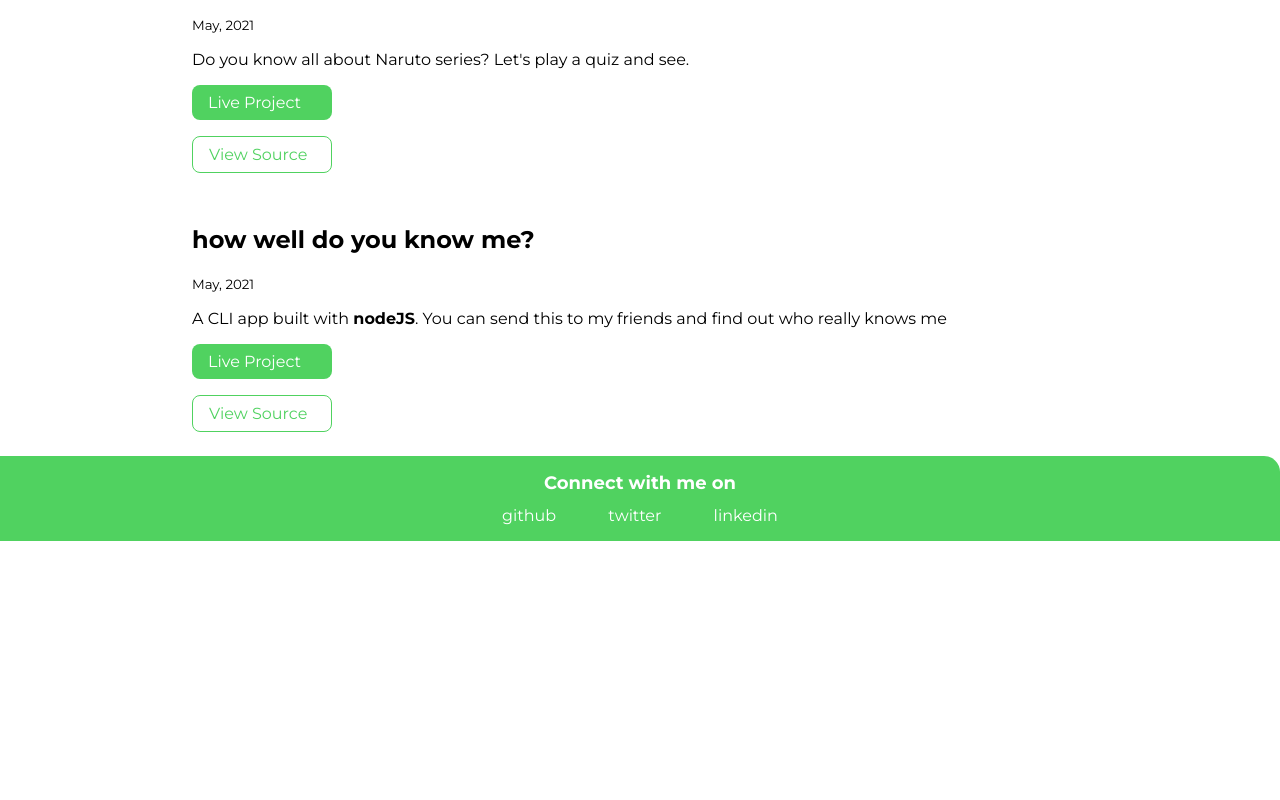
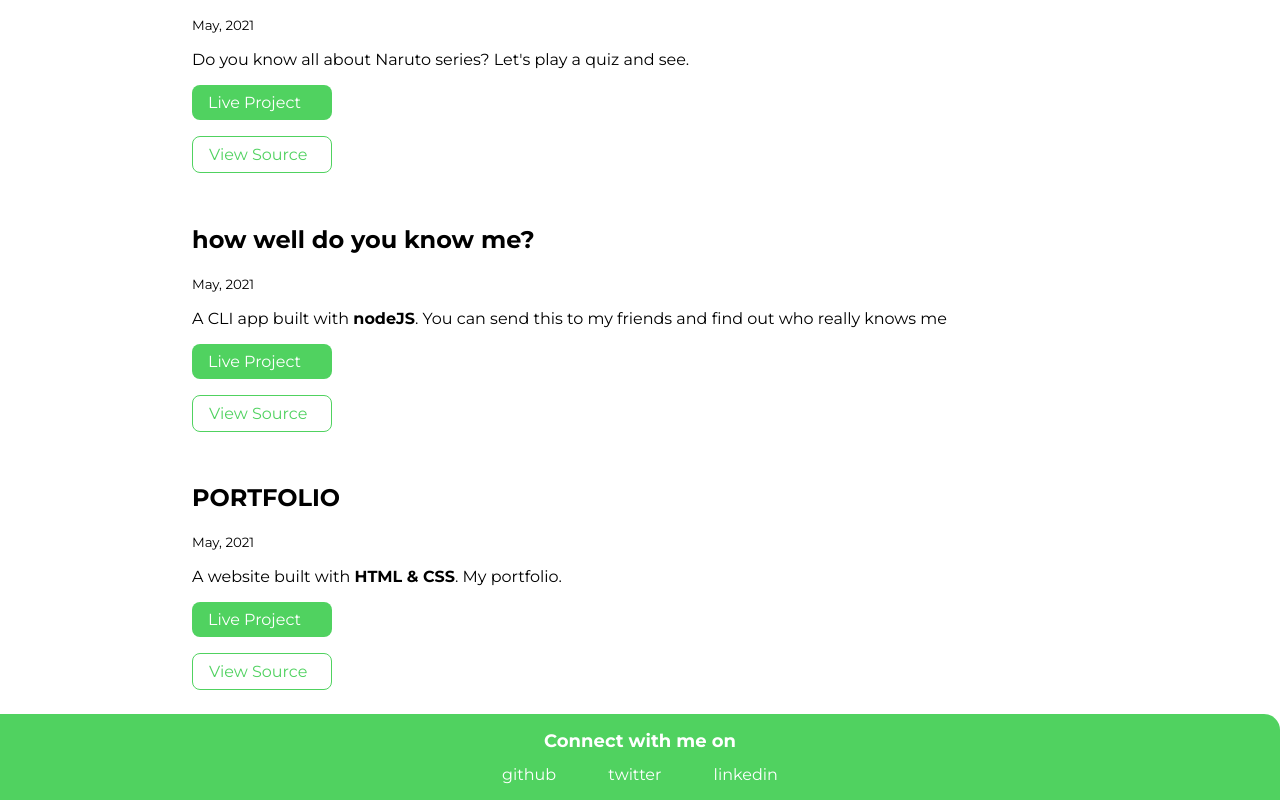
Before and after one commit to DheerajR1/Portfolio, a plain HTML site: page projects.html in a window 1280 px wide. Shown: the part 1625-2425 px from the top of the page. Before the commit the page ends 2166 px from the top, so only its background shows below. Drawn offline with Linux system fonts and the light colour scheme.

Commit message:
Update projects.html

```diff
--- a/projects.html
+++ b/projects.html
@@ -101,6 +101,16 @@
                 <a class="link link-secondary" target="_blank" href="https://github.com/DheerajR1/CLI_App1">View Source</a>
             </article>
         </li>
+        <li>
+            <article class="showcase-list container container-center ">
+                <h1>PORTFOLIO</h1>
+                <small>May, 2021</small>
+                <p>A website built with <strong>HTML & CSS</strong>. My portfolio.</p>
+                <a class="link link-primary" target="_blank"
+                    href="https://github.com/DheerajR1/Portfolio">Live Project</a>
+                <a class="link link-secondary" target="_blank" href="https://dheerajr.netlify.app/">View Source</a>
+            </article>
+        </li>
     </ul>
 
     <footer class="footer">
```
